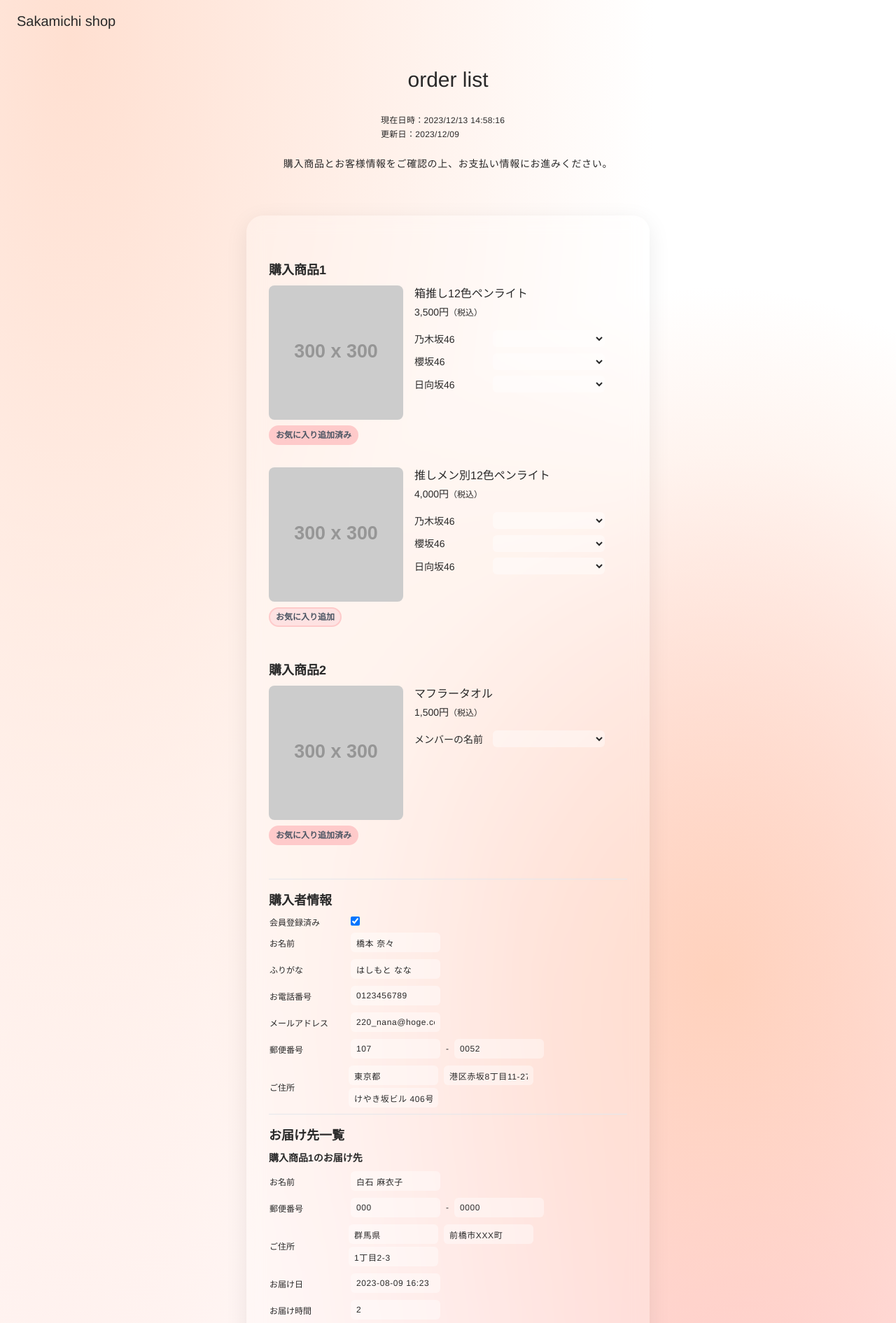
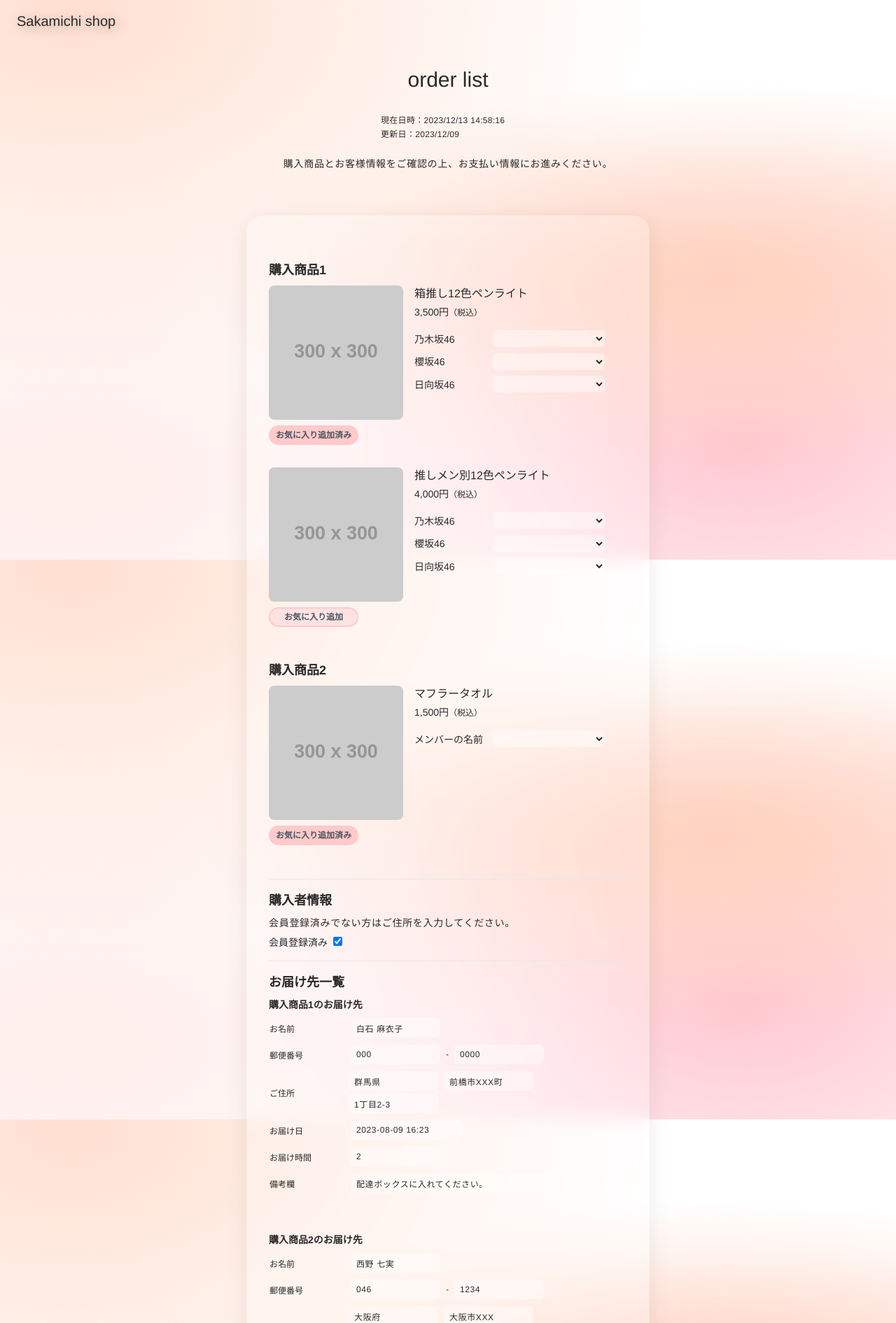
Before and after one commit to Ryuki-4648/vue-order-list, a Vue app in the folder order/: page / in a window 1280 px wide. Shown: the top 1891 px of the page at 70% size. Built offline with nearby package versions, Linux system fonts and the light colour scheme.

Commit message:
style修正、表示切り替え

```diff
--- a/order/src/App.vue
+++ b/order/src/App.vue
@@ -17,9 +17,9 @@ const form = ref({
   postal_code_1: '107',
   postal_code_2: '0052',
   prefecture: '東京都',
-  address_1: '港区赤坂8丁目11-27',
-  address_2: 'けやき坂ビル 406号室',
-  member: true,
+  address_1: '港区赤坂8丁目11',
+  address_2: 'けやき坂ビル 406',
+  membershipRegister: true,
   total_sum_including_tax: '',
   item_total_sum: '',
   postage: '600',
@@ -135,8 +135,8 @@ const onClickFavoriteButton = (itemBoxIndex, index) => {
 
 <template>
 
-  <header class="fixed pl-3 md:pl-6 pt-2 md:pt-4 text-xl w-full">
-    <h1>Sakamichi shop</h1>
+  <header class="fixed pl-3 md:pl-6 pt-2 md:pt-4 text-xl w-full z-10">
+    <h1 class="drop-shadow-shadow01">Sakamichi shop</h1>
   </header>
 
   <main class="py-24 px-2">
@@ -149,7 +149,7 @@ const onClickFavoriteButton = (itemBoxIndex, index) => {
         <p class="text-xs text-left mb-1 tracking-wide">現在日時：{{ currentDate.format('YYYY/MM/DD HH:mm:ss') }}</p>
         <p class="text-xs text-left tracking-wide">更新日：{{ dayjs(form.day).format('YYYY/MM/DD') }}</p>
       </div>
-      <p class="text-xs md:text-sm text-left md:text-center mb-16 tracking-wider leading-loose">購入商品とお客様情報をご確認の上、お支払い情報にお進みください。</p>
+      <p class="text-xs md:text-sm text-left md:text-center mb-8 md:mb-16 tracking-wider leading-loose">購入商品とお客様情報をご確認の上、お支払い情報にお進みください。</p>
 
       <div class="w-[20rem] md:w-[36rem] mx-auto mb-12 rounded-3xl py-16 px-4 md:px-8 backdrop-blur-md item-contents">
         <ul>
@@ -176,7 +176,7 @@ const onClickFavoriteButton = (itemBoxIndex, index) => {
                   </div>
                 </div>
                 <button
-                  class="text-xs font-bold rounded-2xl px-2 py-1 mt-2 text-gray-600 border-red-200 border-2"
+                  class="text-xs font-bold rounded-2xl px-2 py-1 mt-2 text-gray-600 border-red-200 border-2 w-32"
                   :class="{  'bg-red-200' : item.favorite, 'bg-red-100' : !item.favorite }"
                   @click="onClickFavoriteButton(itemBoxIndex, index)"
                 >
@@ -189,11 +189,12 @@ const onClickFavoriteButton = (itemBoxIndex, index) => {
 
         <hr />
         <h2 class="text-lg font-bold text-left mb-2 mt-4">購入者情報</h2>
-        <table class="text-left">
-          <TableTr>
-            <TableTh>会員登録済み</TableTh>
-            <TableTd><input type="checkbox" v-model="form.member"></TableTd>
-          </TableTr>
+        <p class="text-xs md:text-sm text-left mb-2 tracking-wider leading-loose">会員登録済みでない方はご住所を入力してください。</p>
+        <div class="flex items-baseline pb-4">
+          <label class="text-xs md:text-sm mr-2">会員登録済み</label>
+          <input type="checkbox" v-model="form.membershipRegister">
+        </div>
+        <table class="text-left" v-if="!form.membershipRegister">
           <TableTr>
             <TableTh>お名前</TableTh>
             <TableTd>
@@ -244,7 +245,7 @@ const onClickFavoriteButton = (itemBoxIndex, index) => {
               </TableTr>
               <TableTr>
                 <TableTh>お届け日</TableTh>
-                <TableTd><InputText v-model="itemBox.delivery_list.deliverly_day" /></TableTd>
+                <TableTd><InputText v-model="itemBox.delivery_list.deliverly_day" class="md:w-40" /></TableTd>
               </TableTr>
               <TableTr>
                 <TableTh>お届け時間</TableTh>
@@ -252,7 +253,7 @@ const onClickFavoriteButton = (itemBoxIndex, index) => {
               </TableTr>
               <TableTr>
                 <TableTh>備考欄</TableTh>
-                <TableTd><InputText v-model="itemBox.delivery_list.note" /></TableTd>
+                <TableTd class="w-full md:w-auto"><InputText v-model="itemBox.delivery_list.note" class="w-full md:!w-72" /></TableTd>
               </TableTr>
             </table>
           </li>
@@ -263,11 +264,11 @@ const onClickFavoriteButton = (itemBoxIndex, index) => {
         <table class="text-left">
           <TableTr>
             <TableTh>名義</TableTh>
-            <TableTd><InputText v-model="form.card_info.name" /></TableTd>
+            <TableTd><InputText v-model="form.card_info.name" class="md:w-40" /></TableTd>
           </TableTr>
           <TableTr>
             <TableTh>カード番号</TableTh>
-            <TableTd><InputText v-model="form.card_info.card_number" type="password" /></TableTd>
+            <TableTd><InputText v-model="form.card_info.card_number" class="md:w-40" type="password" /></TableTd>
           </TableTr>
           <TableTr>
             <TableTh>有効期限</TableTh>
@@ -305,11 +306,12 @@ const onClickFavoriteButton = (itemBoxIndex, index) => {
   -moz-osx-font-smoothing: grayscale;
   color: #292929;
   background-color:hsla(0,0%,100%,1);
-background-image:
-radial-gradient(at 8% 2%, hsla(19,100%,91%,1) 0px, transparent 50%),
-radial-gradient(at 8% 86%, hsla(9,100%,96%,1) 0px, transparent 50%),
-radial-gradient(at 80% 50%, hsla(19,100%,87%,1) 0px, transparent 50%),
-radial-gradient(at 83% 79%, hsla(349,100%,89%,1) 0px, transparent 50%);
+  background-attachment: fixed;
+  background-image:
+    radial-gradient(at 8% 2%, hsla(19,100%,91%,1) 0px, transparent 50%),
+    radial-gradient(at 8% 86%, hsla(9,100%,96%,1) 0px, transparent 50%),
+    radial-gradient(at 80% 50%, hsla(19,100%,87%,1) 0px, transparent 50%),
+    radial-gradient(at 83% 79%, hsla(349,100%,89%,1) 0px, transparent 50%);
 }
 ul,li {
   list-style: none;
@@ -333,7 +335,4 @@ select {
   border: none;
   background: rgba( 255, 255, 255, 0.4 );
 }
-table th {
-
-}
 </style>
```
